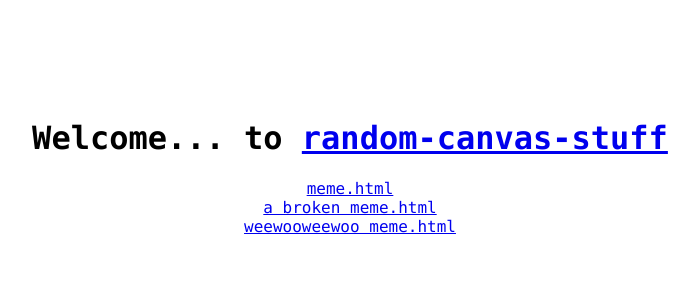
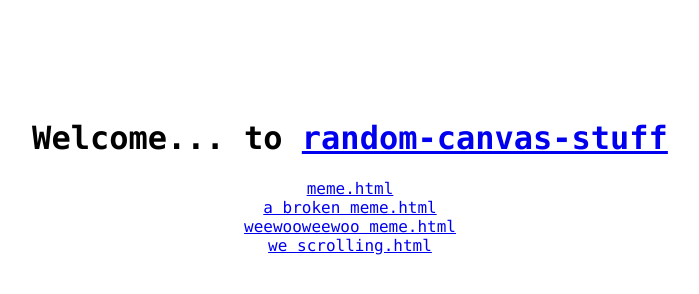
Before and after one commit to ZeroByter/random-canvas-stuff, a plain HTML site: page index.html in a window 1280 px wide. Shown: the whole page, without its empty margins (290-989 px from the left). Drawn offline with Linux system fonts and the light colour scheme.

Commit message:
updated index to show we scrolling

```diff
--- a/index.html
+++ b/index.html
@@ -16,4 +16,5 @@ div a{
 	<a href="/random-canvas-stuff/meme.html">meme.html</a>
 	<a href="/random-canvas-stuff/a broken meme.html">a broken meme.html</a>
 	<a href="/random-canvas-stuff/weewooweewoo meme.html">weewooweewoo meme.html</a>
+	<a href="/random-canvas-stuff/we scrolling.html">we scrolling.html</a>
 </div>
```
